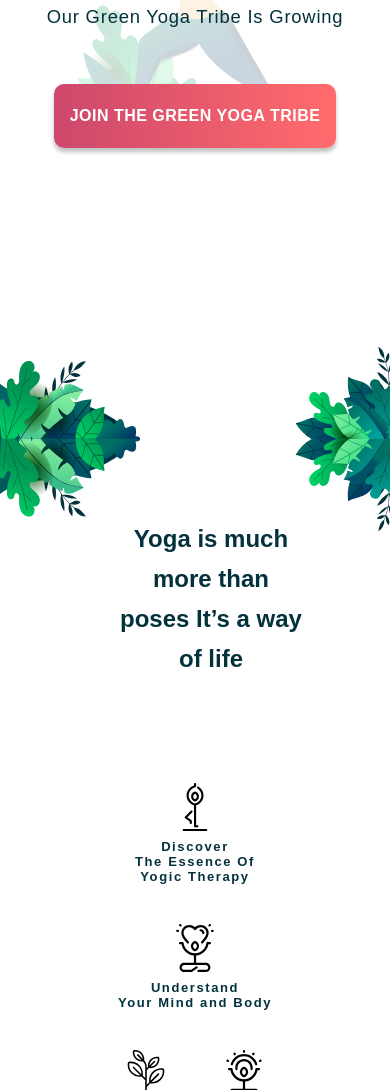
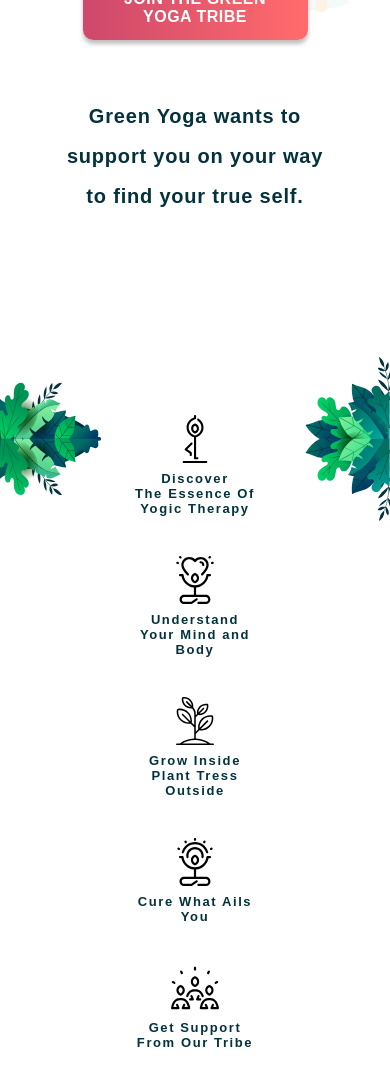
Before and after one commit to safouman/green-yoga-landing-page, a Gatsby site: page / in a window 390 px wide. Shown: the part 405-1495 px from the top of the page. Built offline with nearby package versions, Linux system fonts and the light colour scheme; Gatsby itself is replaced by a stand-in of ours.

Commit message:
Styles change iteration 2

```diff
--- a/src/components/button/button.styles.scss
+++ b/src/components/button/button.styles.scss
@@ -3,13 +3,13 @@
   border-radius: 10px;
   box-shadow: 0px 4px 4px rgba(0, 0, 0, 0.25);
   margin: 5rem;
-  max-width: 300px;
+  min-width: 200px;
 
   color: #ffffff;
   letter-spacing: 0.5px;
   text-align: center;
-  padding: 1.9rem;
-  font-size: 1.5rem;
+  padding: 2.5rem;
+  font-size: 2rem;
   text-transform: uppercase;
   font-weight: bolder;
   cursor: pointer;
@@ -20,7 +20,6 @@
     display: flex;
     justify-content: center;
     align-items: center;
-    width: max-content;
   }
 
   &:hover {
--- a/src/components/header/header.component.js
+++ b/src/components/header/header.component.js
@@ -13,15 +13,17 @@ const Header = () => (
     <div className="main">
       <div className="header-text">
         <div className="headline">
-          <span>If You Can’t Go Outside</span>
+          <span>If You Can’t Go Outside </span>
           <span>Go Inside</span>
         </div>
         <div className="subhead">Our Green Yoga Tribe Is Growing</div>
         <Button btn_text="join the green yoga tribe" />
+        <h2 className="headline-3">
+          Green Yoga wants to support you on your way to find your true self.
+        </h2>
       </div>
-      <FullLady className="full-lady"></FullLady>
     </div>
-
+    <FullLady className="full-lady"></FullLady>
     <LeftCornerLeaves className="left-corner-leaves" />
     <RightCornerLeaves className="right-corner-leaves"></RightCornerLeaves>
   </header>
--- a/src/components/header/header.styles.scss
+++ b/src/components/header/header.styles.scss
@@ -2,6 +2,8 @@ header {
   height: 100vh;
   display: flex;
   position: relative;
+  justify-content: center;
+
   @media only screen and (max-width: 900px) {
     justify-content: center;
   }
@@ -26,7 +28,9 @@ header {
 }
 .full-lady {
   margin: 5rem;
-  width: 30vw;
+  width: 20vw;
+  position: absolute;
+  right: 0px;
 
   @media only screen and (max-width: 900px) {
     position: absolute;
@@ -42,7 +46,7 @@ header {
   left: 0;
   transform: translate(0, 50%);
   @media only screen and (max-width: 900px) {
-    width: 36vw;
+    width: 26vw;
   }
 }
 .right-corner-leaves {
@@ -52,7 +56,7 @@ header {
   right: 0;
   transform: translate(10%, 50%);
   @media only screen and (max-width: 900px) {
-    width: 27vw;
+    width: 24vw;
   }
 }
 .header-text {
@@ -76,8 +80,7 @@ header {
   color: #03313c;
   align-self: center;
   margin-bottom: 2rem;
-  display: flex;
-  flex-direction: column;
+  display: inline-block;
 }
 
 .subhead {
@@ -86,5 +89,4 @@ header {
   text-align: center;
 
   color: #03313c;
-  margin-bottom: 2rem;
 }
--- a/src/components/layout.scss
+++ b/src/components/layout.scss
@@ -40,16 +40,16 @@ a {
   justify-content: center;
   flex-direction: row;
   margin: 2rem;
-  margin: 8rem 0rem 2rem 4rem;
+
+  width: 100%;
 
   @media only screen and (max-width: 900px) {
-    margin-top: 10rem;
-    width: 47vw;
+    margin-top: 2rem;
   }
 }
 .headline-3 {
   font-weight: 600;
-  font-size: 3rem;
+  font-size: 2.5rem;
   line-height: 5rem;
   text-align: center;
   color: #03313c;
@@ -57,6 +57,7 @@ a {
   justify-content: center;
   flex-direction: row;
   margin: 2rem;
+  z-index: 3;
   @media only screen and (max-width: 900px) {
     width: 70vw;
   }
@@ -75,7 +76,9 @@ main {
   align-items: center;
 
   & > ul {
-    margin: 8rem 0rem;
+    position: relative;
+    top: -8rem;
+    margin: 2rem;
     flex-wrap: wrap;
     font-size: 1.5rem;
     text-align: center;
--- a/src/pages/index.js
+++ b/src/pages/index.js
@@ -13,9 +13,6 @@ import Sprout from "../assets/sprout.svg"
 const IndexPage = () => (
   <Layout>
     <SEO title="Green Yoga" />
-    <h2 className="headline-2">
-      Yoga is much more than poses It’s a way of life
-    </h2>
 
     <div className="benefits-container">
       <ul>
@@ -61,8 +58,8 @@ const IndexPage = () => (
           </div>
         </li>
       </ul>
-      <h2 className="headline-3">
-        Green Yoga wants to support you on your way to find your true self.
+      <h2 className="headline-2">
+        Yoga is much more than poses It’s a way of life
       </h2>
       <div className="about-gy">
         <span>
@@ -89,9 +86,8 @@ const IndexPage = () => (
           ultimately to reconnect to yourself.
         </span>
       </div>
-
-      <Button btn_text="join the green yoga tribe" />
     </div>
+    <Button btn_text="join the green yoga tribe" />
   </Layout>
 )
 
```
